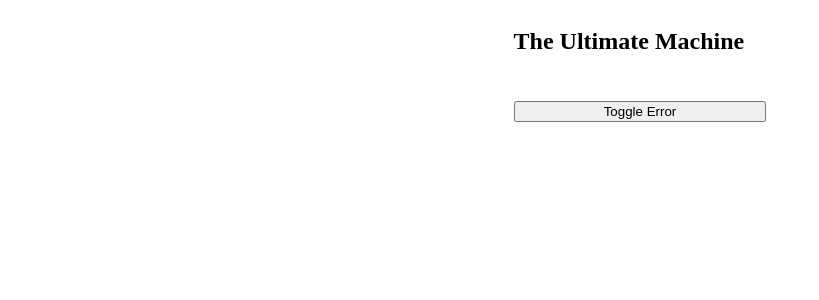
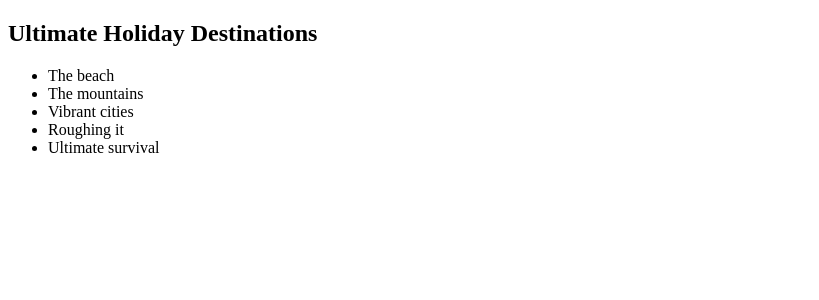
Before and after one commit to FloreaCT/Learning_React, a React (Create React App) app: page / in a window 1280 px wide. Shown: the top 300 px of the page, without its empty margins (0-819 px from the left). Built offline with nearby package versions, Linux system fonts and the light colour scheme.

Commit message:
Learned how to render a list using map and the necessity of adding a key to a list

```diff
--- a/src/App.js
+++ b/src/App.js
@@ -1,10 +1,9 @@
 import React from 'react';
-import UltimateMachine from './UltimateMachine';
-import './css/machine.css'
+import UltimateHolidayList from './UltimateHolidayList';
 
 const App = () => (
     <main>
-        <UltimateMachine />
+        <UltimateHolidayList />
     </main>
 );
 
--- /dev/null
+++ b/src/UltimateHolidayList.js
@@ -0,0 +1,20 @@
+import React from 'react';
+
+const list = [
+    'The beach',
+    'The mountains',
+    'Vibrant cities',
+    'Roughing it',
+    'Ultimate survival'
+]
+
+const UltimateHolidayList = () => <section>
+    <h1>Ultimate Holiday Destinations</h1>
+    {/* {list.map((item)=> <ul>{item}</ul>)}  */}
+    <ul>
+        {list.map(item =>
+        <li key={item}>{item}</li>)}
+    </ul>
+</section>;
+
+export default UltimateHolidayList
```
